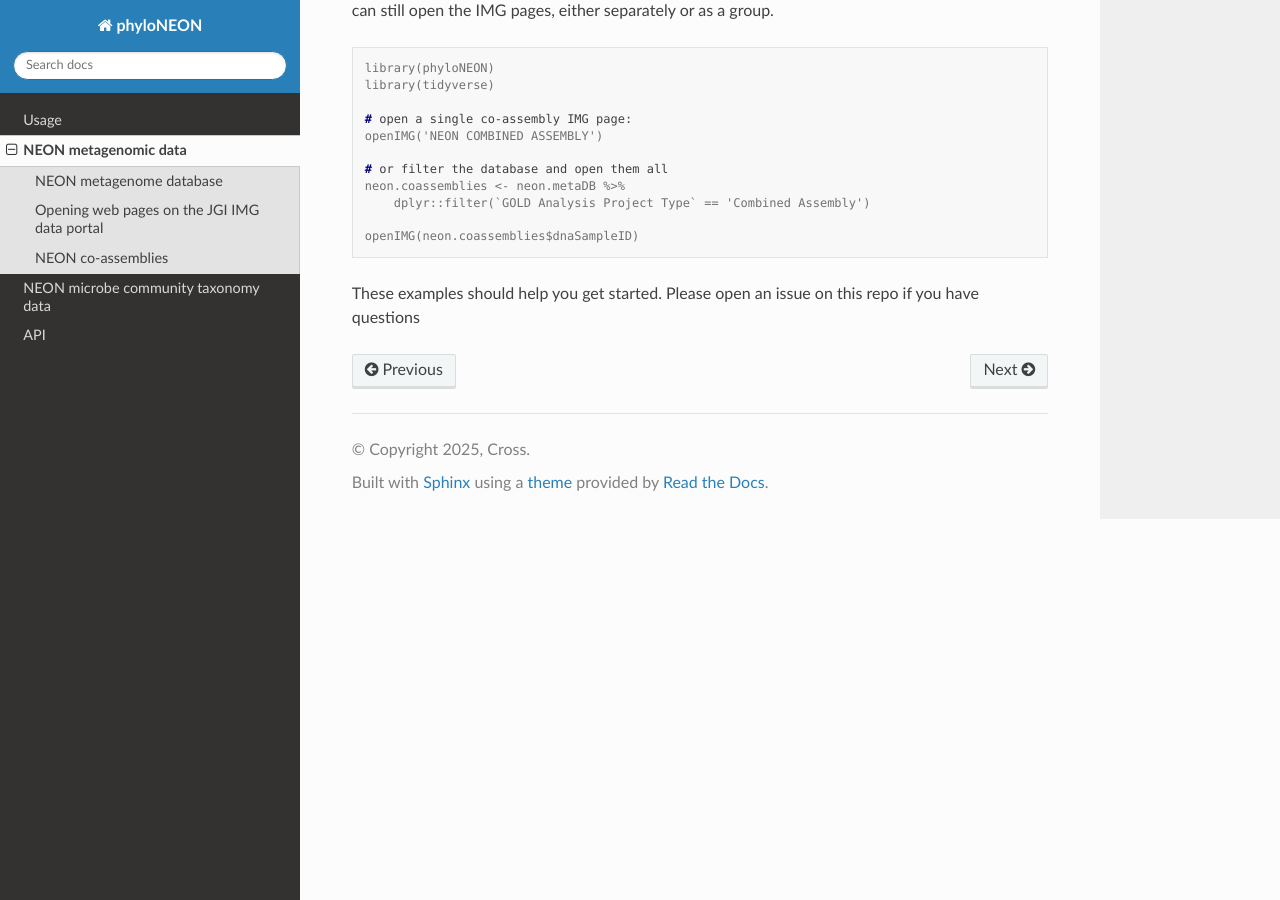
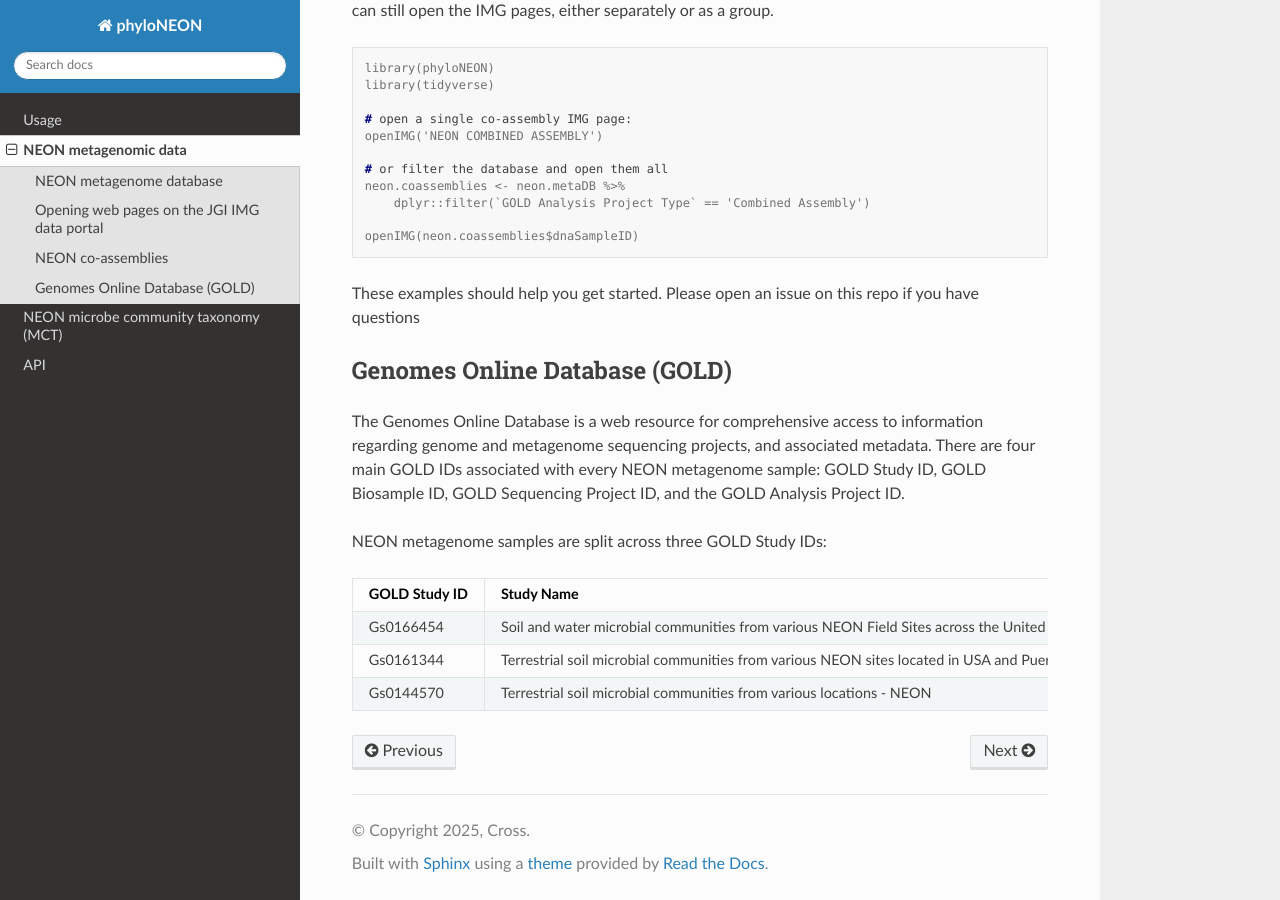
Before and after one commit to hughcross/phylo_rtd_tut, a Sphinx documentation site: the page built from docs/source/metagenomics.rst, in a window 1280 px wide and 900 px high, scrolled down 3542 px. Built offline with Sphinx 7.4.7 and the Read the Docs theme 3.1.0, drawn with Linux system fonts in a browser that asks for light colours.

Commit message:
added gold study id table

```diff
--- a/docs/source/metagenomics.rst
+++ b/docs/source/metagenomics.rst
@@ -131,3 +131,21 @@ Here is how you can filter the table for the co-assemblies and access. The **dna
 
 
 These examples should help you get started. Please open an issue on this repo if you have questions
+
+
+Genomes Online Database (GOLD)
+------------------------------
+
+The Genomes Online Database is a web resource for comprehensive access to information regarding genome and metagenome sequencing projects, and associated metadata. There are four main GOLD IDs associated with every NEON metagenome sample: GOLD Study ID, GOLD Biosample ID, GOLD Sequencing Project ID, and the GOLD Analysis Project ID.
+
+NEON metagenome samples are split across three GOLD Study IDs:
+
++---------------+-----------------------------------------------------------------------------------------------+-------------------------------------------+
+| GOLD Study ID | Study Name                                                                                    | NEON samples included                     |
++===============+===============================================================================================+===========================================+
+| Gs0166454     | Soil and water microbial communities from various NEON Field Sites across the United States   | Samples from CSP (2023-2024)              |
++---------------+-----------------------------------------------------------------------------------------------+-------------------------------------------+
+| Gs0161344     | Terrestrial soil microbial communities from various NEON sites located in USA and Puerto Rico | Samples from JGI pilot study              |
++---------------+-----------------------------------------------------------------------------------------------+-------------------------------------------+
+| Gs0144570     | Terrestrial soil microbial communities from various locations - NEON                          | All NEON legacy samples (2022 and before) |
++---------------+-----------------------------------------------------------------------------------------------+-------------------------------------------+
--- a/docs/source/microbeTaxonomy.rst
+++ b/docs/source/microbeTaxonomy.rst
@@ -1,10 +1,10 @@
-NEON microbe community taxonomy data
+NEON microbe community taxonomy (MCT)
 ======================================
 
 The initial functions of **phyloNEON** were developed to allow for converting data downloaded from NEON into formats that can easily be imported into other programs. Additional functions will be added, so watch this space. The first example below is to convert *Microbe Community Taxonomy* data into formats for importing into the popular R package `**Phyloseq** <https://joey711.github.io/phyloseq/>`__
 
 
-Importing NEON Microbe Community Taxonomy (MCT) data into phyloseq
+Importing NEON MCT data into phyloseq
 ------------------------------------------------------------------
 
 This example uses basic functions of **phyloNEON** to convert data downloaded using neonUtilities. This will start with a smaller dataset. Due to the increased sequencing output of NEON microbial data, the user is encouraged to begin with small sets of data, and then build from there.
--- a/docs/source/usage.rst
+++ b/docs/source/usage.rst
@@ -29,6 +29,7 @@ DNA is extracted from NEON soil and aquatic samples and sequenced with a shotgun
 [This page on the repo](docs/metagenomic/README.md) (in `docs/metagenomic/README.md`) will help you get started
 
 
+
 NEON microbe taxonomy data
 ^^^^^^^^^^^^^^^^^^^^^^^^^^
 
```
